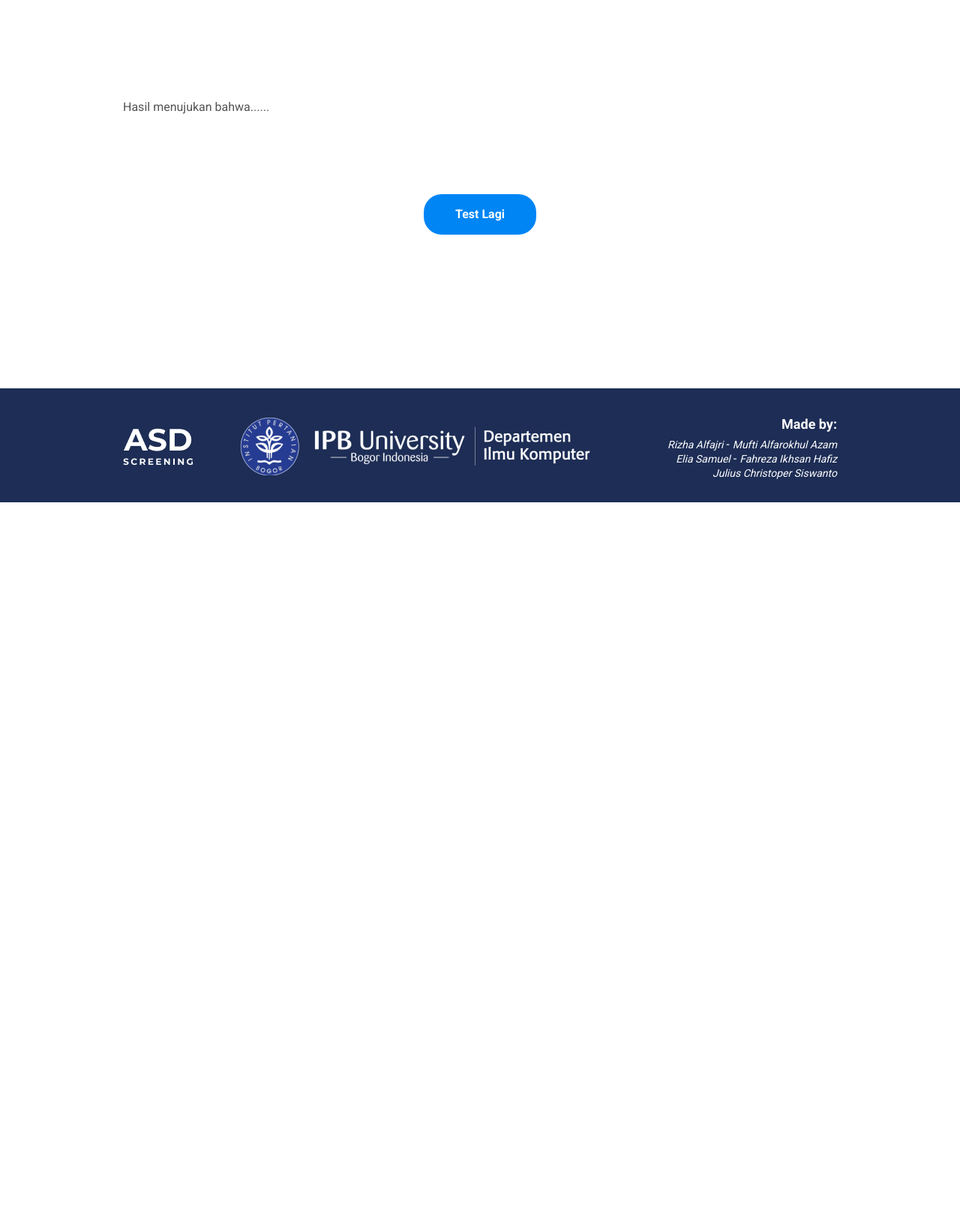
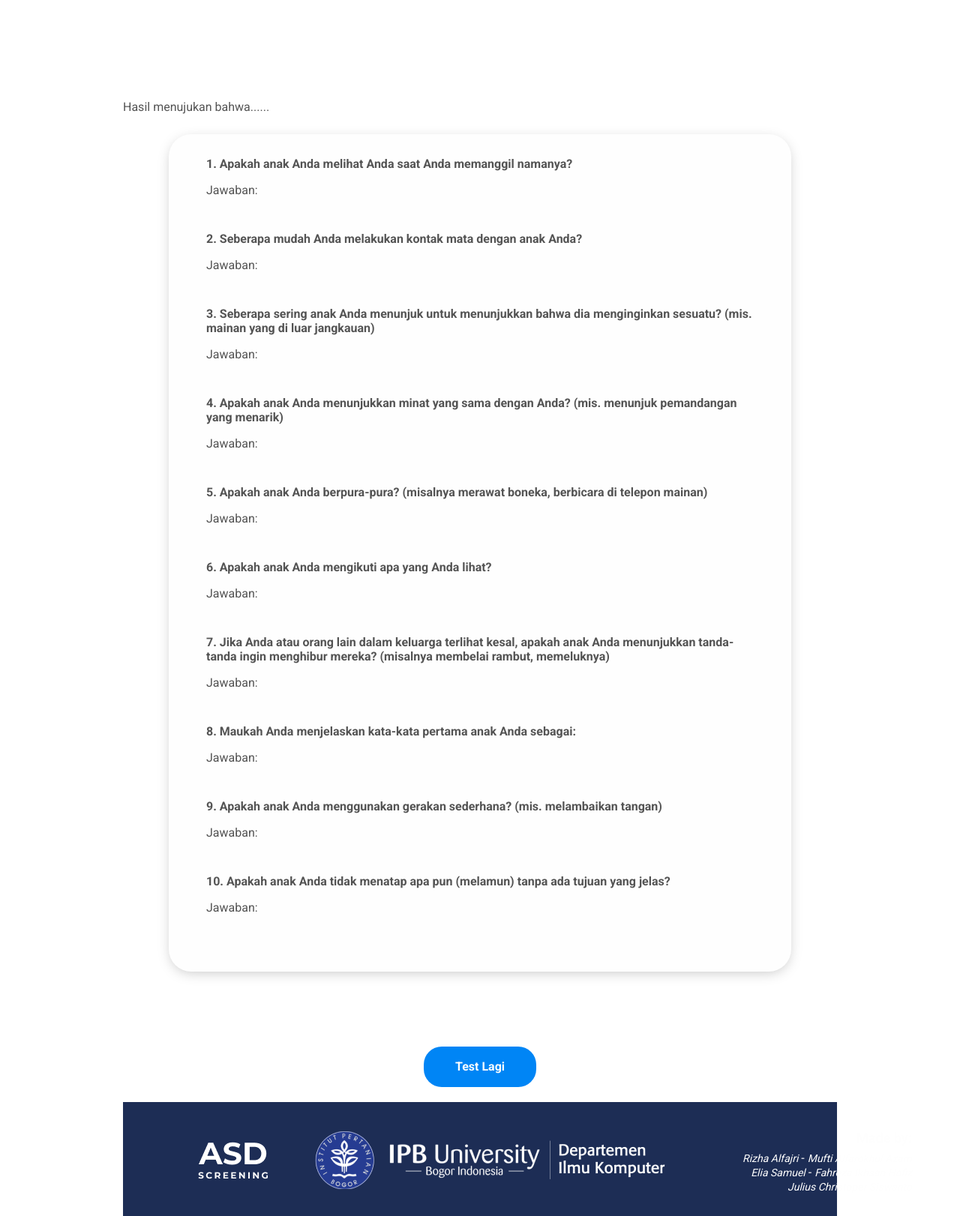
Before and after one commit to Sammy219/ASD-Screening, a Flask app: page /result in a window 1280 px wide. Shown: the part 312-1934 px from the top of the page at 75% size. Before the commit the page ends 982 px from the top, so only its background shows below. Run offline with Flask 2, Linux system fonts and the light colour scheme.

Commit message:
Update result.html

```diff
--- a/templates/result.html
+++ b/templates/result.html
@@ -7,7 +7,29 @@
     <div class="hasil">
         <h1>Hasil Test</h1>
         <p>Hasil menujukan bahwa......</p>
+        <div class="card">
+            <h2>1. Apakah anak Anda melihat Anda saat Anda memanggil namanya?</h2>
+            <p>Jawaban: </p><br>
+            <h2>2. Seberapa mudah Anda melakukan kontak mata dengan anak Anda?</h2>
+            <p>Jawaban: </p><br>
+            <h2>3. Seberapa sering anak Anda menunjuk untuk menunjukkan bahwa dia menginginkan sesuatu? (mis. mainan yang di luar jangkauan)</h2>
+            <p>Jawaban: </p><br>
+            <h2>4. Apakah anak Anda menunjukkan minat yang sama dengan Anda? (mis. menunjuk pemandangan yang menarik)</h2>
+            <p>Jawaban: </p><br>
+            <h2>5. Apakah anak Anda berpura-pura? (misalnya merawat boneka, berbicara di telepon mainan)</h2>
+            <p>Jawaban: </p><br>
+            <h2>6. Apakah anak Anda mengikuti apa yang Anda lihat?</h2>
+            <p>Jawaban: </p><br>
+            <h2>7. Jika Anda atau orang lain dalam keluarga terlihat kesal, apakah anak Anda menunjukkan tanda-tanda ingin menghibur mereka? (misalnya membelai rambut, memeluknya)</h2>
+            <p>Jawaban: </p><br>
+            <h2>8. Maukah Anda menjelaskan kata-kata pertama anak Anda sebagai:</h2>
+            <p>Jawaban: </p><br>
+            <h2>9. Apakah anak Anda menggunakan gerakan sederhana? (mis. melambaikan tangan)</h2>
+            <p>Jawaban: </p><br>
+            <h2>10. Apakah anak Anda tidak menatap apa pun (melamun) tanpa ada tujuan yang jelas?</h2>
+            <p>Jawaban: </p><br>
+        </div>
         <p class="testlagi"><a href="testpage" class="btn">Test Lagi</a></p>
     </div>
-</div>
+
 {% endblock %}
```
